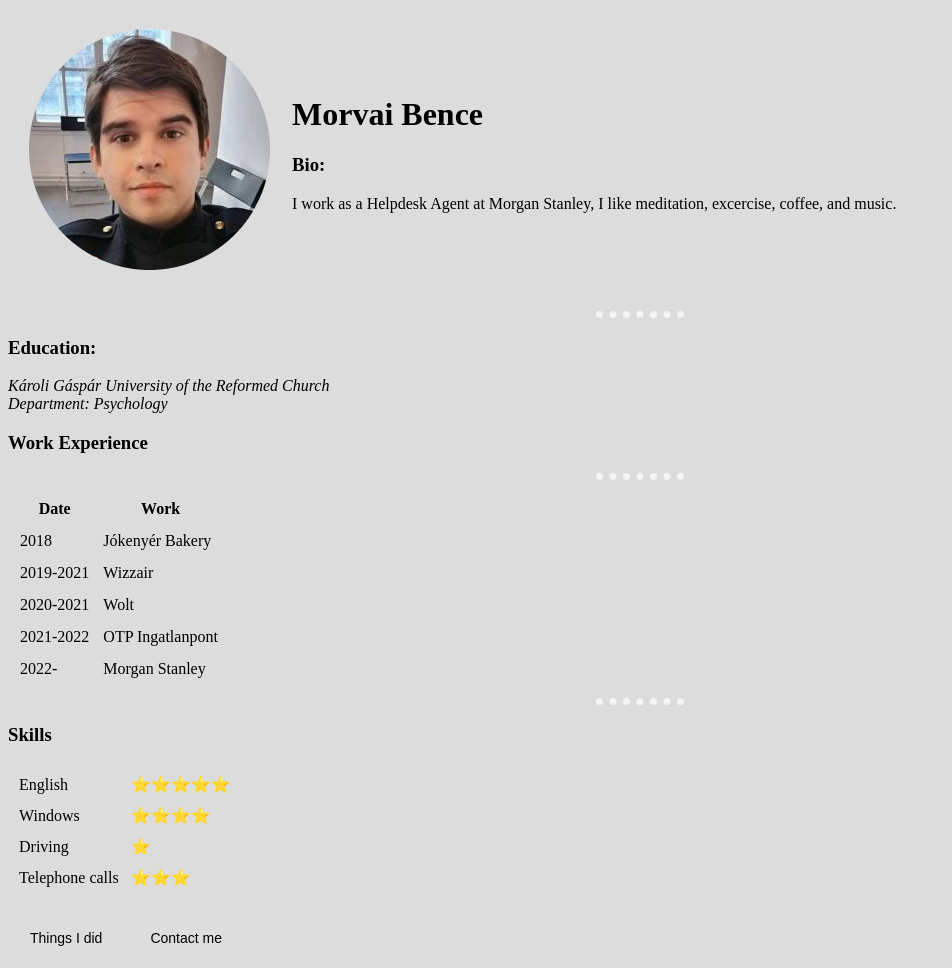
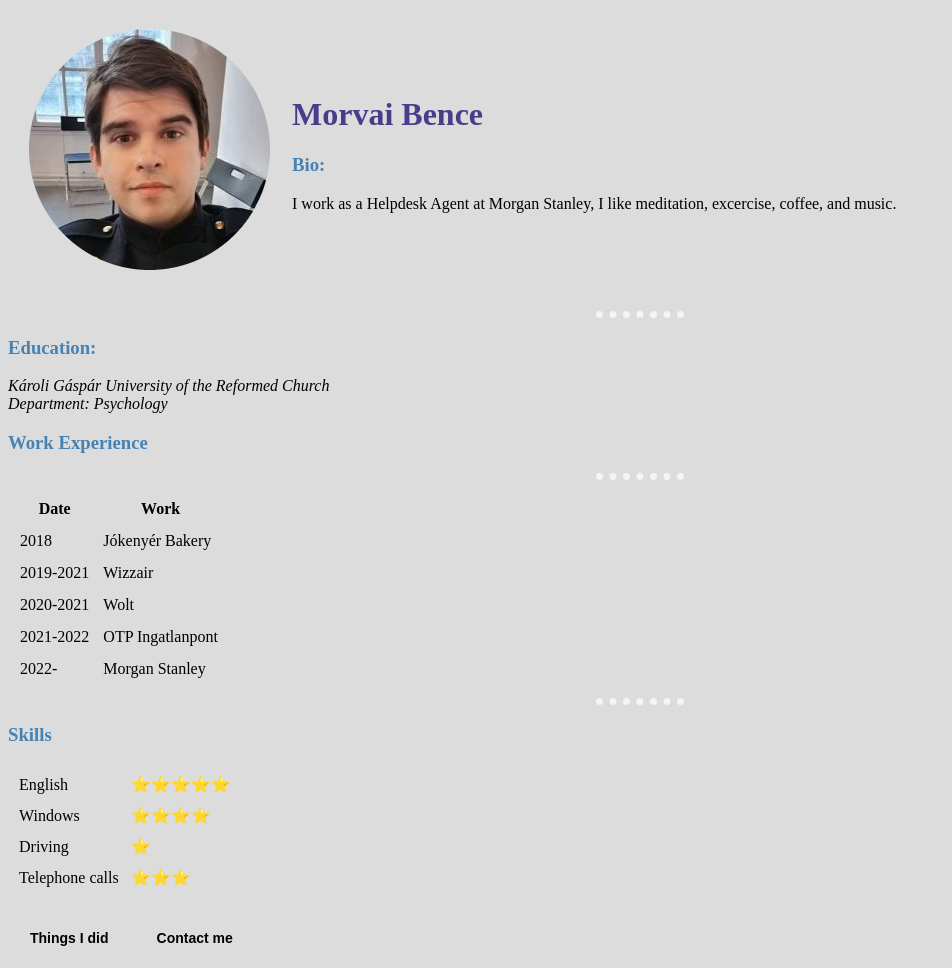
Before and after one commit to mbeno90/personal_site, a plain HTML site: page index.html in a window 1280 px wide. Shown: the whole page, without its empty margins (0-952 px from the left). Drawn offline with Linux system fonts and the light colour scheme.

Commit message:
Add files via upload

```diff
--- a/css/styles.css
+++ b/css/styles.css
@@ -12,19 +12,26 @@ hr {
   opacity: 0.7;
 }
 
+h1 {
+  color: #483D8B;
+  }
+
+  h3 {color: #4682b4;}
+
 .btn {
-  background-color: #ddd;
+  background-color: gainsboro;
   border: none;
   color: black;
   padding: 10px 20px;
   text-align: center;
   font-size: 14px;
+  font-weight: bold;
   margin: 4px 2px;
   transition: 0.7s;
   cursor: pointer;
 }
 
 .btn:hover {
-  background-color: indigo;
+  background-color: #483D8B;
   color: white;
 }
```
